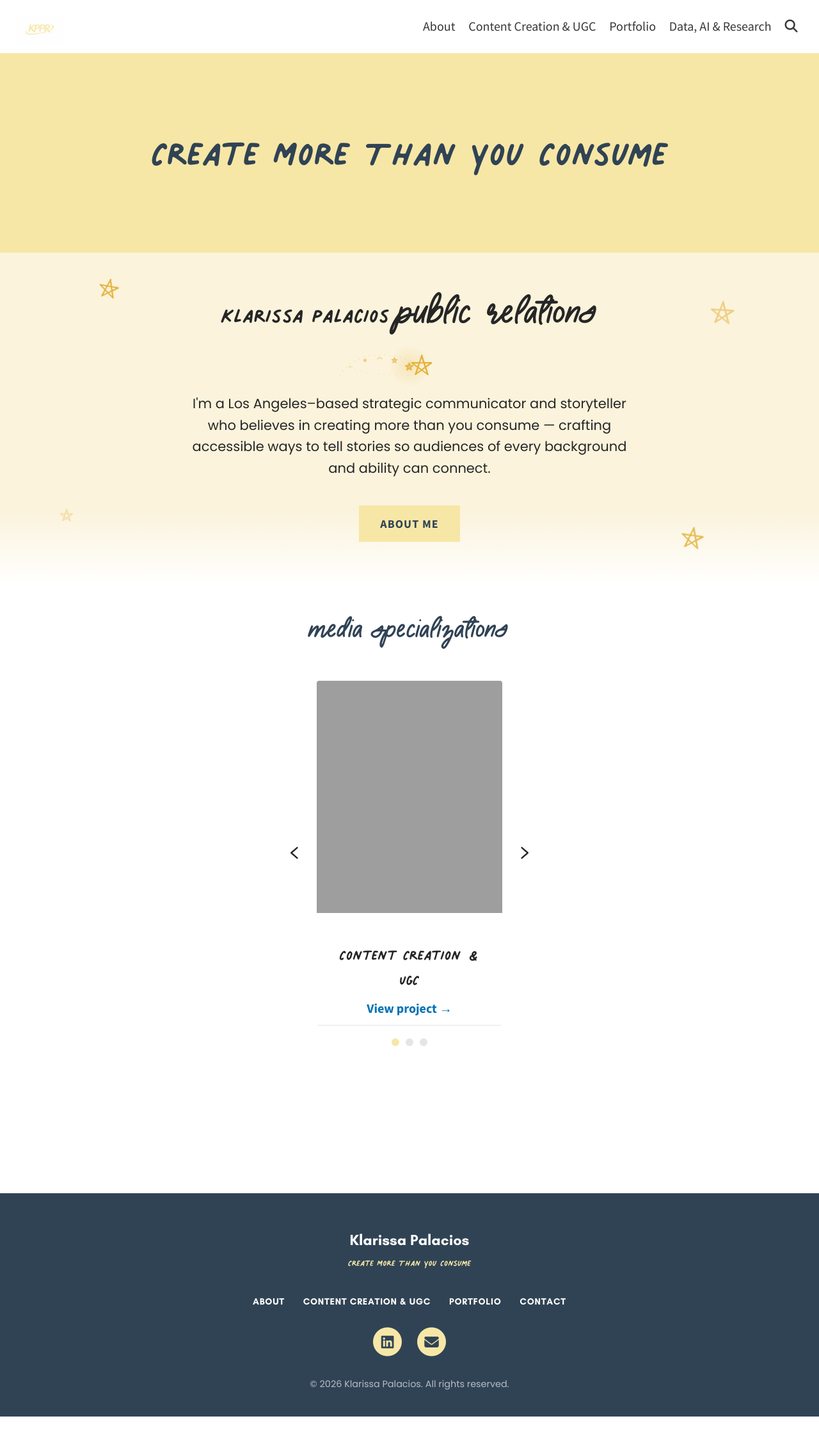
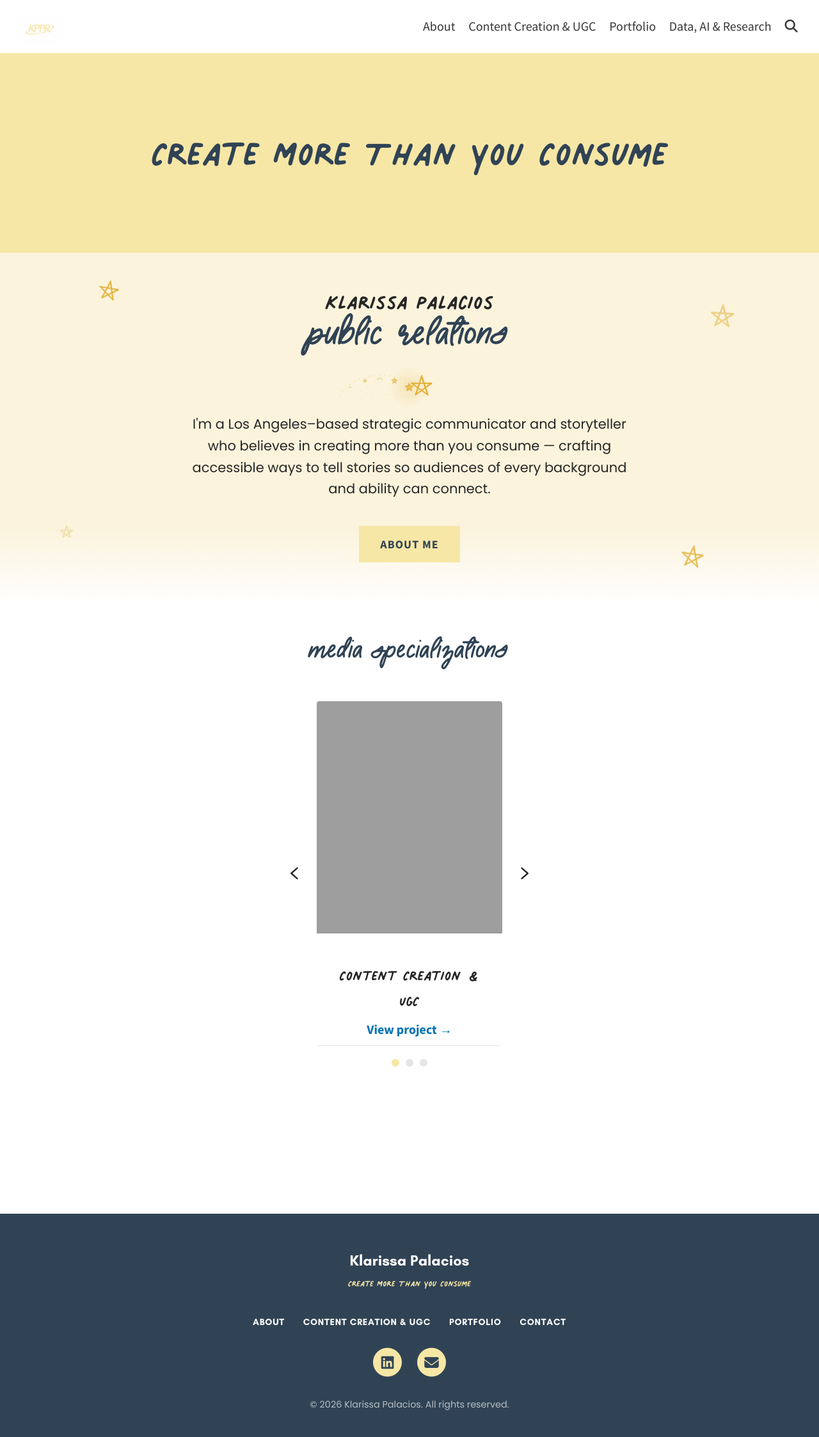
Before and after one commit to kipalacios/kipalacios.github.io, a Jekyll site: the page built from index.html, in a window 1280 px wide. Shown: the whole page at 64% size. Built offline with Jekyll 4.4.1, drawn with Linux system fonts in a browser that asks for light colours; a script that is not in the unit is left out; the list of posts is cut into pages by our own code; before the commit the page ends 2214 px from its top, so only the background shows below that; grey boxes are pictures that could not be loaded.

Commit message:
Set the home name and script as one lockup
"Public Relations" moves onto its own line, tucked up under the name with
tight leading and set in navy, so the two read as a single mark. Widening
the intro column had let them share a line, where a 48px print name and a
65px script sat side by side with no deliberate alignment.

The script is the wider line (~1.19x the name), so the phone size comes off
the name — both lines scale from it — keeping the lockup clear of the
screen edges.

Co-Authored-By: Claude Opus 5 <noreply@anthropic.com>

```diff
--- a/_sass/_custom.scss
+++ b/_sass/_custom.scss
@@ -146,19 +146,35 @@ header.site-header {
     }
   }
 
+  /* The name and the script read as one lockup: the script sits on its own
+     line, tucked up under the name with tight leading, rather than running
+     alongside it (which they did once the intro column got wider) or sitting
+     a full line below. */
   &__name {
     font-family: 'Palmer Lake Print', cursive;
     font-weight: 400;
     font-size: 2.4em;
+    line-height: 1.05;
     margin-top: 0;
-    margin-bottom: 0.15em;
+    margin-bottom: 0.35em;
+
+    /* The script line is the wider of the two (~1.19x the name), so on a
+       phone the lockup is scaled down from here — both lines size off this
+       one — to keep it clear of the screen edges. */
+    @media screen and (max-width: $break) {
+      font-size: 2em;
+    }
   }
 
   &__name-accent {
+    display: block;
     font-family: 'Palmer Lake Script', cursive;
     font-weight: 400;
     font-size: 1.35em;
-    display: inline-block;
+    line-height: 0.95;
+    /* Lifts the script's ascenders up towards the name's baseline. */
+    margin-top: -0.08em;
+    color: $kppr-navy;
   }
 
   /* Scattered hand-sketched sparkles behind the name/bio — decorative only,
```
